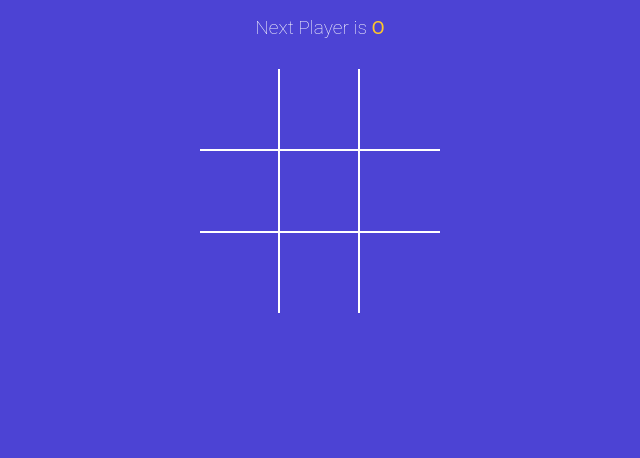
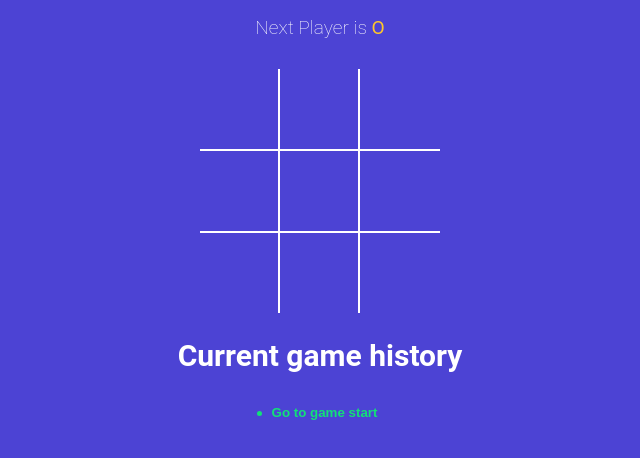
Before and after one commit to RithiFrancis/Tic-Tac-Toe, a React (Vite) app: page / in a window 1280 px wide. Shown: the top 458 px of the page, without its empty margins (320-960 px from the left). Built offline with nearby package versions, Linux system fonts and the light colour scheme.

Commit message:
added game history

```diff
--- a/src/App.jsx
+++ b/src/App.jsx
@@ -2,38 +2,71 @@
 import Board from './Components/Board';
 import './style.scss';
 import StatusMessage from './Components/StatusMessage';
+import History from './Components/History';
 // here calculateWinner function is exported from winner.js file , so it is imported using {}
 import { calculateWinner } from './winner';
 
 function App() {
-  const [squares, setSquares] = useState(Array(9).fill(null));
-  const [isXNext, setIsXNext] = useState(false);
+  const [history, setHistory] = useState([
+    { squares: Array(9).fill(null), isXNext: false },
+  ]);
+  const [currentMove, setCurrentMove] = useState(0);
 
-  // here we didnt use a new state because , every time when the state is updated , the component will be re-rendered , and the isXNext  state variable will also be changed and it will be up-to-date and the next line will use the updated isXNext to find the next player
-  const winner = calculateWinner(squares);
+  //derived/computd value(from history and currentMove) , this will give us the above object at line 10
+  const gamingBoard = history[currentMove];
+
+  const winner = calculateWinner(gamingBoard.squares);
 
   const handleSquareClick = clickedPosition => {
     // the values on the squares may either be 'null' or 'X' or 'O' , null is like false and 'X' or 'O' is like true
-    if (squares[clickedPosition] || winner) {
+    if (gamingBoard.squares[clickedPosition] || winner) {
       return;
     }
 
-    setSquares(currentSquares => {
-      return currentSquares.map((squareValue, position) => {
-        if (clickedPosition === position) {
-          return isXNext ? 'X' : 'O';
+    setHistory(currentHistory => {
+      //+1 is because historyLength is from 1 and currentMove is 0 start(since it is array based) to compensate it , we use +1
+      const isTraversing = currentMove + 1 !== currentHistory.length;
+
+      const lastGamingState = isTraversing
+        ? currentHistory[currentMove]
+        : currentHistory[currentHistory.length - 1];
+
+      const nextSquaresState = lastGamingState.squares.map(
+        (squareValue, position) => {
+          if (clickedPosition === position) {
+            return lastGamingState.isXNext ? 'X' : 'O';
+          }
+          return squareValue;
         }
-        return squareValue;
+      );
+
+      const base = isTraversing
+        ? currentHistory.slice(0, currentHistory.indexOf(lastGamingState) + 1)
+        : currentHistory;
+
+      return base.concat({
+        squares: nextSquaresState,
+        isXNext: !lastGamingState.isXNext,
       });
     });
 
-    setIsXNext(currentIsXNext => !currentIsXNext);
+    setCurrentMove(move => move + 1);
+  };
+
+  const moveTo = move => {
+    setCurrentMove(move);
   };
 
   return (
     <div className="app">
-      <StatusMessage winner={winner} isXNext={isXNext} squares={squares} />
-      <Board squares={squares} handleSquareClick={handleSquareClick} />
+      <StatusMessage winner={winner} gamingBoard={gamingBoard} />
+      <Board
+        squares={gamingBoard.squares}
+        handleSquareClick={handleSquareClick}
+      />
+
+      <h2>Current game history</h2>
+      <History history={history} moveTo={moveTo} currentMove={currentMove} />
     </div>
   );
 }
--- /dev/null
+++ b/src/Components/History.jsx
@@ -0,0 +1,22 @@
+const History = ({ history, moveTo, currentMove }) => {
+  return (
+    <div className="history-wrapper">
+      <ul className="history">
+        {history.map((_, index) => (
+          //key prop should be given to wrapping element only
+          <li key="index">
+            <button
+              type="button"
+              className={`btn-move ${currentMove === index ? 'active' : ''}`}
+              onClick={() => moveTo(index)}
+            >
+              {index === 0 ? 'Go to game start' : `Go to move #${index}`}
+            </button>
+          </li>
+        ))}
+      </ul>
+    </div>
+  );
+};
+
+export default History;
--- a/src/Components/StatusMessage.jsx
+++ b/src/Components/StatusMessage.jsx
@@ -1,7 +1,9 @@
-const StatusMessage = ({ winner, isXNext, squares }) => {
+const StatusMessage = ({ winner, gamingBoard }) => {
+  const { squares, isXNext } = gamingBoard;
+
   // every() method returns true or false result for the condition , applied to the whole array
   const noMovesLeft = squares.every(squareValue => squareValue !== null);
-
+  // Computed/derived value : here we didnt use a new state because , every time when the state is updated , the component will be re-rendered , and the isXNext  state variable will also be changed and it will be up-to-date and the next line will use the updated isXNext to find the next player
   const nextPlayer = isXNext ? 'X' : 'O';
 
   const renderStatusMessage = () => {
```
